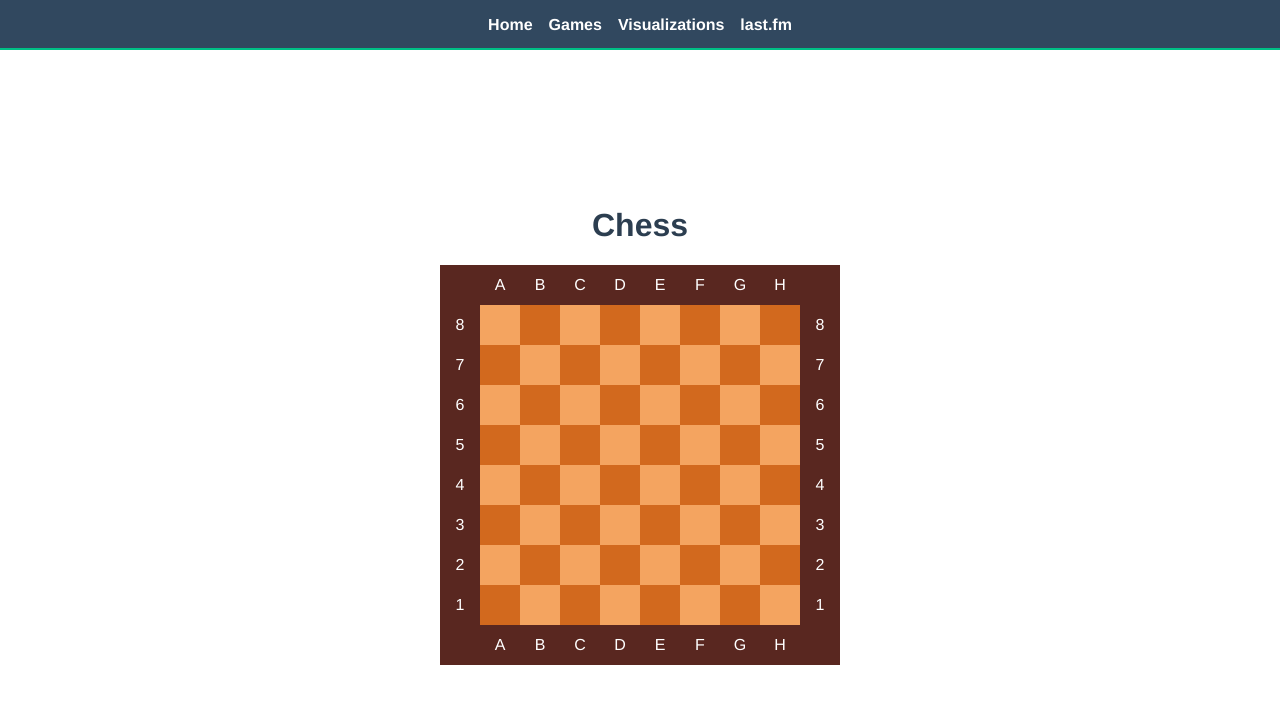
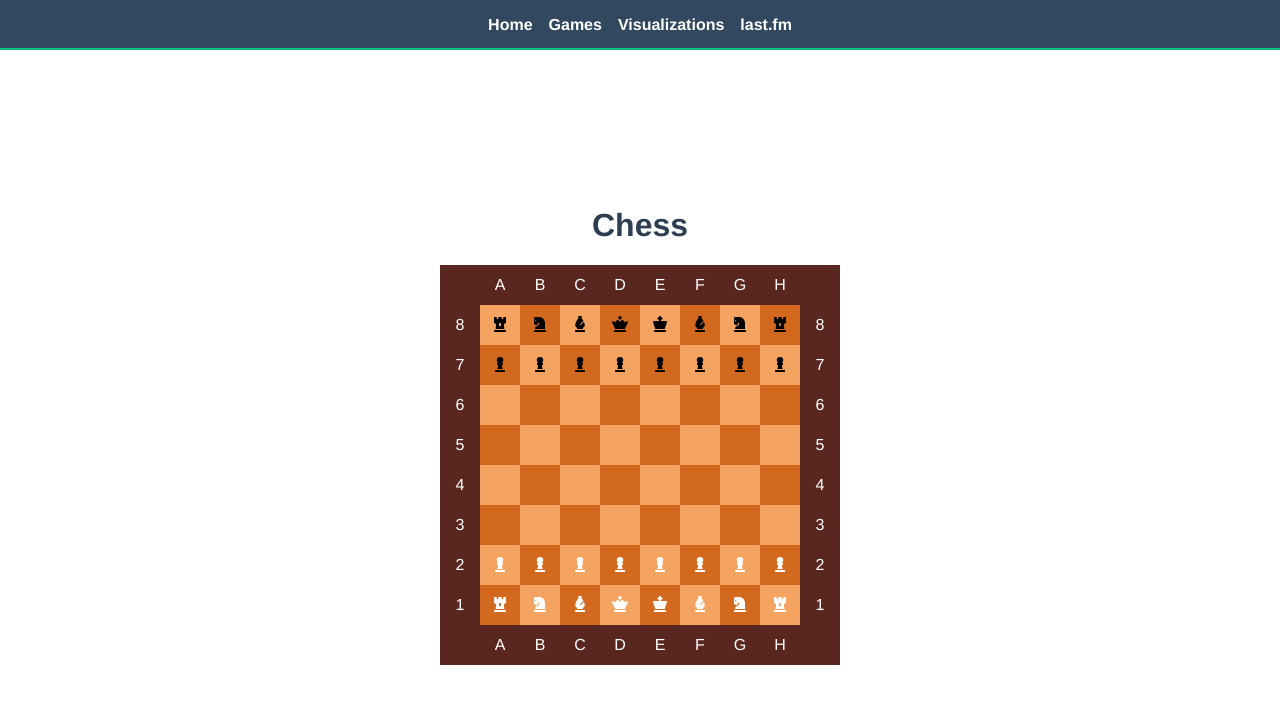
Before and after one commit to paulmotz/github-pages, a Vue app: page /chess in a window 1280 px wide. Shown: the top 704 px of the page. Built offline with nearby package versions, Linux system fonts and the light colour scheme.

Commit message:
Improve move highlighting

```diff
--- a/src/assets/variables.styl
+++ b/src/assets/variables.styl
@@ -21,6 +21,7 @@ $button-background-color-hover = #0c62ec
 $board-border = #592720;
 $board-dark-square = chocolate;
 $board-light-square = sandybrown;
+// $board-light-square = grey;
 
 $chess-piece-white = #fff;
 $chess-piece-black = #000;
--- a/src/components/games/chess/Square.vue
+++ b/src/components/games/chess/Square.vue
@@ -3,7 +3,7 @@
 		v-bind:class="classObject"
 		v-on:click="clickPiece")
 		.hollow-circle
-		//- font-awesome-icon.fa-icon(
+		font-awesome-icon.fa-icon(
 			v-if="iconName !== ''"
 			v-bind:color="pieceColor"
 			v-bind:icon="iconName")
@@ -86,45 +86,18 @@ export default Vue.extend({
 .light-square
 	background-color: $board-light-square
 
-.highlighted
-	background-color: blue
-
-.hollow-circle::after
-	// display: inline-block
-
-	// display: inline-block
-	// width: 50px
-	// height: 50px
-	// border-radius: 50%
-	// border-style: solid
-	// border-width: 2px
-	// border-color: blue
-	// background-color: rgba(0, 0, 0, 0)
-	// position: absolute
-	// top:0
-	// left:0
-	// pointer-events:none
-
-	// position: relative
-	// left: 0
-	// top: 0
-	// width: 30px;
-	// height: 30px;
+.hollow-circle
+	margin: 10%
 	width: 80%
 	height: 80%
 	background-color: transparent
 	border-radius: 50%
-	// display: inline-flex
-	// margin: auto auto
+	box-sizing: border-box
 
-	/* Use this */
-	border-color: black
-	border-width: 1px
-	border-style: solid
+.highlighted .hollow-circle
+	border: black 1px solid
 
 .fa-icon
-	position: absolute
-	// top: 10px
-	// left: 10px
-	z-index: 2
+	position: relative
+	top: -40px
 </style>
--- a/src/lib/games/chess/pieces/pawn.ts
+++ b/src/lib/games/chess/pieces/pawn.ts
@@ -68,23 +68,18 @@ export class Pawn extends Piece {
 
 			// normal capturing
 			if (file - 1 >= 1 && occupiedSquares[rank][file - 2] && occupiedSquares[rank][file - 2].color !== color && !rookPin && !bishopPinBD) {
-				console.log(1);
-				console.log(occupiedSquares);
 				moves.push([rank + 1, file - 1]);
 			}
 			if (file + 1 <= 8 && occupiedSquares[rank][file] && occupiedSquares[rank][file].color !== color && !rookPin && !bishopPinWD) {
-				console.log(2);
-				console.log(occupiedSquares);
 				moves.push([rank + 1, file + 1]);
 			}
 
 			// en passant
 			if (rank === 5) {
-				// if (file - 1 >= 1 && occupiedSquares[squareToIndex([file - 1, rank]) - 1] && occupiedSquares[squareToIndex([file - 1, rank]) - 1][0] !== color && occupiedSquares[squareToIndex([file - 1, rank]) - 1] === enPassantPawn) {
-				if (file - 1 >= 1 && occupiedSquares[file - 1][rank] && occupiedSquares[file - 1][rank] === isEnPassantPawn && !rookPin && !bishopPinBD) {
+				if (file - 2 >= 0 && occupiedSquares[rank][file - 2] && occupiedSquares[rank][file - 2].isEnPassantPawn && !rookPin && !bishopPinBD) {
 					moves.push([file - 1, rank + 1]);
 				}
-				if (file + 1 <= 8 && occupiedSquares[file + 1][rank] && occupiedSquares[file + 1][rank] === isEnPassantPawn && !rookPin && !bishopPinWD) {
+				if (file + 1 <= 8 && occupiedSquares[rank][file] && occupiedSquares[rank][file].isEnPassantPawn && !rookPin && !bishopPinWD) {
 					moves.push([file + 1, rank + 1]);
 				}
 			}
@@ -114,10 +109,10 @@ export class Pawn extends Piece {
 
 			// en passant
 			if (rank === 4) {
-				if (file - 1 >= 1 && occupiedSquares[file - 1][rank] && occupiedSquares[file - 1][rank] === isEnPassantPawn && !rookPin && !bishopPinWD) {
+				if (file - 1 >= 1 && occupiedSquares[file - 1][rank] && occupiedSquares[file - 1][rank].isEnPassantPawn && !rookPin && !bishopPinWD) {
 					moves.push([file - 1, rank - 1]);
 				}
-				if (file + 1 <= 8 && occupiedSquares[file + 1][rank] && occupiedSquares[file + 1][rank] === isEnPassantPawn && !rookPin && !bishopPinBD) {
+				if (file + 1 <= 8 && occupiedSquares[file + 1][rank] && occupiedSquares[file + 1][rank].isEnPassantPawn && !rookPin && !bishopPinBD) {
 					moves.push([file + 1, rank - 1]);
 				}
 			}
```
